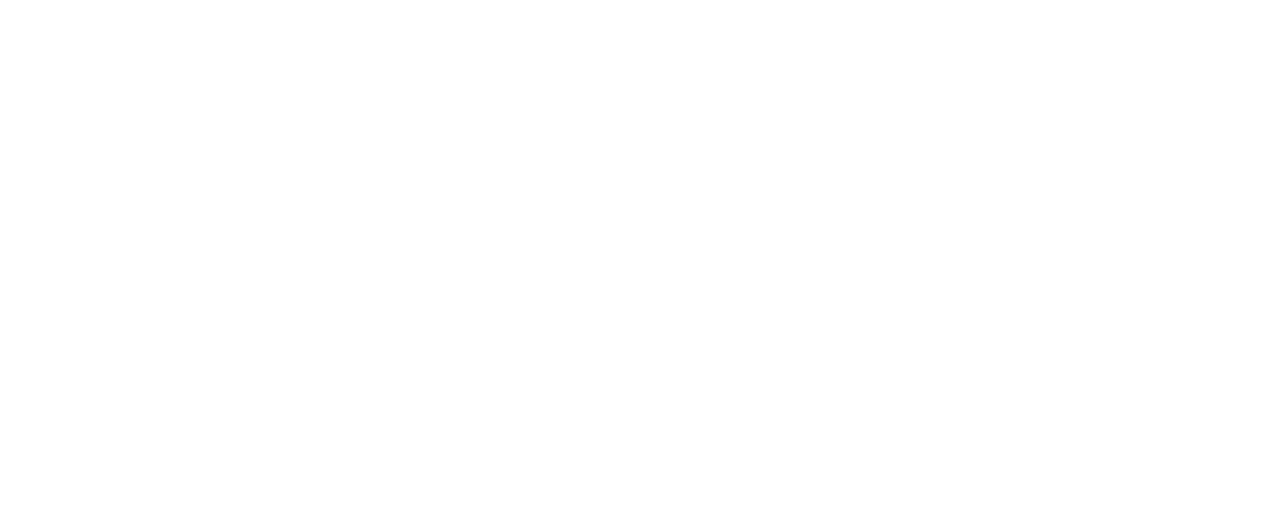
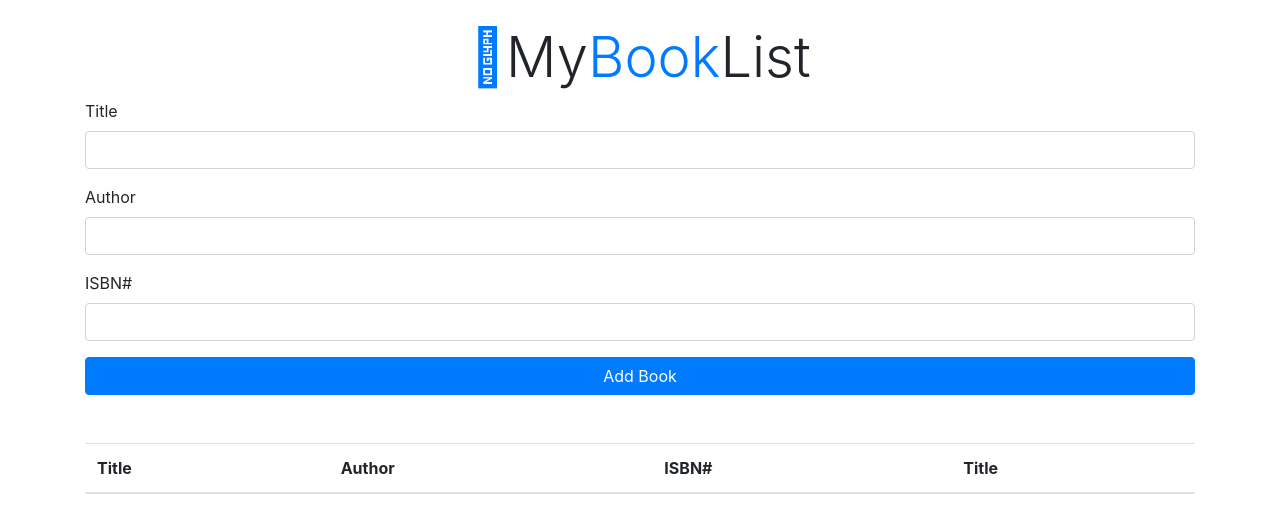
Before and after one commit to czechoslovakia36/BookList-App-Vanilla-Javascript, a plain HTML site: page index.html in a window 1280 px wide. Drawn offline with nearby package versions, Linux system fonts and the light colour scheme.

Commit message:
done wit UI need some fixes

```diff
--- a/index.html
+++ b/index.html
@@ -14,5 +14,48 @@
     />
     <link rel="stylesheet" href="./bootstrap.min.css" />
   </head>
-  <body></body>
+  <body>
+    <div class="container mt-4">
+      <h1 class="display-4 text-center">
+        <i class="fas fa-book-open text-primary"></i>My<span
+          class="text-primary"
+          >Book</span
+        >List
+      </h1>
+
+      <form id="book-form">
+        <div class="form-group">
+          <label for="title">Title</label>
+          <input type="text" id="title" class="form-control" />
+        </div>
+        <div class="form-group">
+          <label for="author">Author</label>
+          <input type="text" id="author" class="form-control" />
+        </div>
+        <div class="form-group">
+          <label for="isbn">ISBN#</label>
+          <input type="text" id="isbn" class="form-control" />
+        </div>
+
+        <input
+          type="button"
+          value="Add Book"
+          class="btn btn-primary btn-block"
+        />
+    </form>
+        <table class="table table-sriped mt-5">
+          <thead>
+            <tr>
+              <th>Title</th>
+              <th>Author</th>
+              <th>ISBN#</th>
+              <th>Title</th>
+            </tr>
+          </thead>
+          <tbody id="book-list"></tbody>
+        </table>
+
+    </div>
+    <script src="./app.js"></script>
+  </body>
 </html>
```
